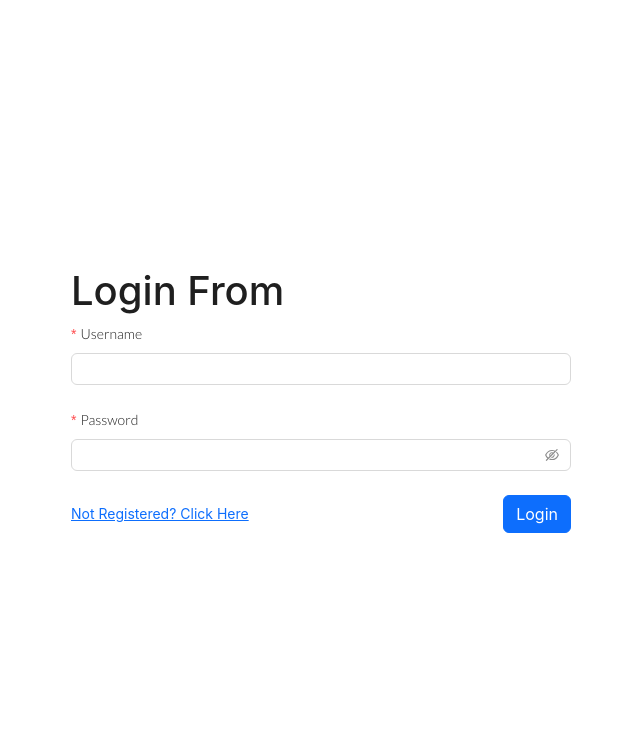
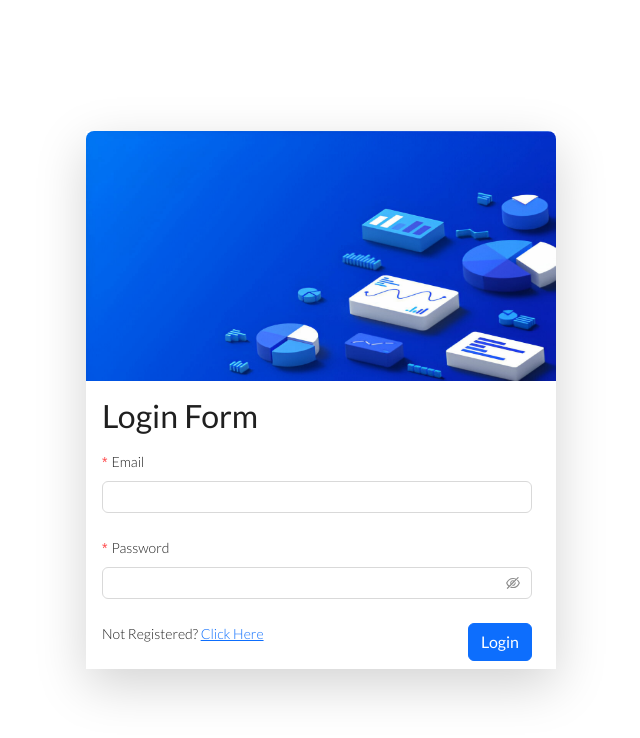
Before and after one commit to trex2004/Expense-Tracker-Frontend, a React (Create React App) app: page /login in a window 1280 px wide. Shown: the top 738 px of the page, without its empty margins (319-959 px from the left). Built offline with nearby package versions, Linux system fonts and the light colour scheme.

Commit message:
minor changes

```diff
--- a/src/components/Charts.js
+++ b/src/components/Charts.js
@@ -34,6 +34,7 @@ const Charts = ({ transactions }) => {
     })
     const creditDatax = creditData.filter((oneTransaction) => oneTransaction.y>0)
     const debitDatax = debitData.filter((oneTransaction) => oneTransaction.y>0)
+    const datax = data.filter((oneTransaction) => oneTransaction.y>0)
 
 
     return (
@@ -93,9 +94,9 @@ const Charts = ({ transactions }) => {
                             <h6>Total Credit Amount: {totalCreditAmount}</h6>
                             <h6>Total Debit Amount: {totalDebitAmount}</h6>
                             <div className='d-flex justify-content-center'>
-                                {dataType==='type' && <VictoryPie height={300} data={data} labels={({ datum }) => `${datum.x}: ${datum.y}`} style={{ data: { fill: ({ datum }) => datum.fill } }} />}
-                                {dataType==='credit-categories' && <VictoryPie height={350} data={creditDatax} labels={({ datum }) => `${datum.x}: ${datum.y}`} colorScale={["green", "orange", "gold", "cyan", "navy" ]}/>}
-                                {dataType==='debit-categories' && <VictoryPie height={350} data={debitDatax} labels={({ datum }) => `${datum.x}: ${datum.y}`} colorScale={["red", "orange", "gold", "cyan", "navy" ]}/>}
+                                {dataType==='type' && datax.length>0 && <VictoryPie height={300} data={datax} labels={({ datum }) => `${datum.x}: ${datum.y}`} style={{ data: { fill: ({ datum }) => datum.fill } }} />}
+                                {dataType==='credit-categories' && creditDatax.length>0 && <VictoryPie height={350} data={creditDatax} labels={({ datum }) => `${datum.x}: ${datum.y}`} colorScale={["green", "orange", "gold", "cyan", "navy" ]}/>}
+                                {dataType==='debit-categories' && debitDatax.length>0 && <VictoryPie height={350} data={debitDatax} labels={({ datum }) => `${datum.x}: ${datum.y}`} colorScale={["red", "orange", "gold", "cyan", "navy" ]}/>}
                             </div>
                         </div>
                     </div>
--- a/src/pages/LoginPage.js
+++ b/src/pages/LoginPage.js
@@ -3,6 +3,8 @@ import { Link, useNavigate } from 'react-router-dom'
 import { Form, Input, message } from 'antd'
 import axios from 'axios'
 import Spinner from '../components/layout/Spinner.js'
+import bgnd from '../one.jpg'
+
 
 const LoginPage = () => {
 
@@ -36,19 +38,26 @@ const LoginPage = () => {
         <>
             <div className='register-page d-flex align-items-center justify-content-center'>
                 {loading && <Spinner/>}
-                <Form layout='vertical' onFinish={submitHandler} style={{ width: 500 }}>
-                    <h1>Login From</h1>
-                    <Form.Item label="Username" name="name" rules={[{ required: true, message: 'Please Enter your Username!!' }]}>
+                <div  className='shadow-lg '>
+                    <div>
+                        <img src={bgnd} className='register-img rounded-top-3' alt="Background"/>
+                    </div>
+                    <div className='bg-white px-3 py-2'>
+                        <Form className='register-form' layout='vertical' onFinish={submitHandler} style={{ width: 430 }}>
+                            <h2 className='register-heading py-2'>Login Form</h2>
+                            <Form.Item label="Email" name="email" rules={[{ required: true, message: 'Please Enter your Email!!' }]}>
                                 <Input />
                             </Form.Item>
                             <Form.Item label="Password" name="password" rules={[{ required: true, message: 'Please Enter your Password!' }]}>
                                 <Input.Password />
                             </Form.Item>
                             <div className='d-flex justify-content-between align-content-center  '>
-                        <Link to='/register' className='align-content-center'>Not Registered? Click Here</Link>
+                                <span>Not Registered? <Link to='/register' className='align-content-center'>Click Here</Link></span>
                                 <button className='btn btn-primary'>Login</button>
                             </div>
                         </Form>
+                    </div>
+                </div>
             </div>
         </>
     )
```
Lines whose indentation alone changed are shown as unchanged.
